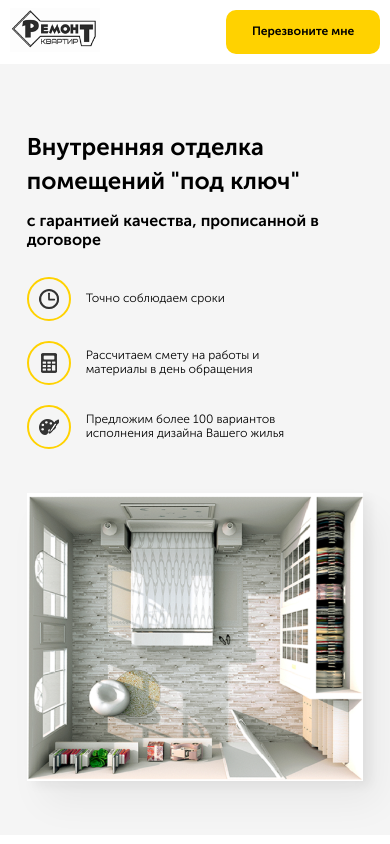
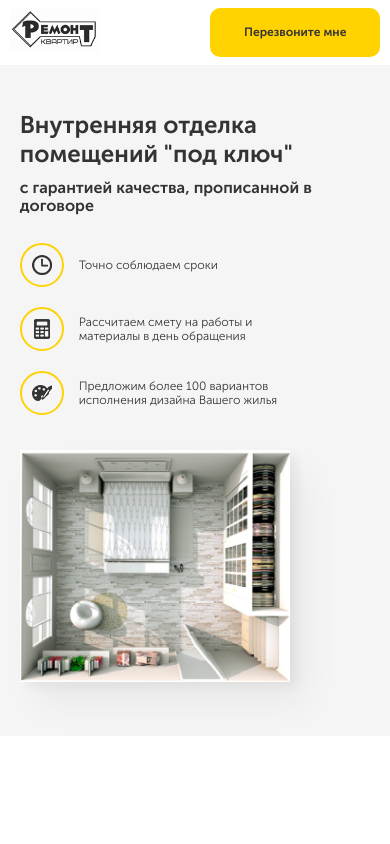
Before and after one commit to andreiF94/repair, a plain HTML site: page src/index.html in a window 390 px wide. Drawn offline with Linux system fonts and the light colour scheme.

Commit message:
Поправлен адаптив

```diff
--- a/src/css/style.css
+++ b/src/css/style.css
@@ -18,6 +18,7 @@
 body {
   font-family: 'Museo Sans Light', sans-serif;
   font-weight: 300;
+  color: #333333;
 }
 
 img {
@@ -53,6 +54,7 @@ img {
   border-radius: 10px;
   border: none;
   background-color: #ffd200;
+  color: #333333;
 }
 
 /* Импорт стилей шапки */
@@ -94,7 +96,9 @@ img {
 }
 
 .navbar__button {
-  padding: 18px 30px;
+  width: 170px;
+  height: 49px;
+  text-align: center;
   margin-left: 30px;
   font-size: 13px;
   font-family: 'Museo Sans Bold', sans-serif;
@@ -136,10 +140,13 @@ img {
     margin-top: -2px;
     margin-left: 49px;
     margin-right: 23px;
+    border-radius: 5px;
   }
   .navbar__logo {
-    width: 91px;
-    margin-left: 20px;
+    margin-left: 10px;
+  }
+  .navbar__logo img {
+    min-width: 91px;
   }
 }
 
@@ -158,7 +165,7 @@ img {
 .hero-text {
   -ms-flex-preferred-size: 47%;
       flex-basis: 47%;
-  padding-right: 140px;
+  padding-right: 70px;
 }
 
 .hero-text__title {
@@ -210,10 +217,13 @@ img {
 }
 
 .hero-list__text {
-  max-width: 300px;
+  max-width: 235px;
+  font-size: 14px;
+  line-height: 24px;
 }
 
 .hero-image img {
+  width: 570px;
   -webkit-box-shadow: 7px 5px 10px rgba(0, 0, 0, 0.05), 16px 22px 35px rgba(0, 0, 0, 0.05);
           box-shadow: 7px 5px 10px rgba(0, 0, 0, 0.05), 16px 22px 35px rgba(0, 0, 0, 0.05);
 }
@@ -229,11 +239,14 @@ img {
     margin-bottom: 44px;
   }
   .hero-text {
-    padding-right: 10px;
+    padding-right: 0;
   }
 }
 
 @media (max-width: 768px) {
+  .hero {
+    padding-top: 30px;
+  }
   .hero-text__title {
     font-size: 24px;
     line-height: 1.4;
@@ -255,11 +268,22 @@ img {
 }
 
 @media (max-width: 390px) {
+  .hero-text__title {
+    line-height: 1.2;
+    margin-bottom: 10px;
+  }
   .hero-block {
-    margin-left: 17px;
-    margin-right: 17px;
+    margin-left: 10px;
+    margin-right: 10px;
+  }
+  .hero-list {
+    margin-bottom: 35px;
   }
   .hero-list__text {
+    line-height: 1.2;
     max-width: 200px;
   }
+  .hero-image {
+    width: 270px;
+  }
 }
--- a/src/sass/_interface.sass
+++ b/src/sass/_interface.sass
@@ -1,5 +1,6 @@
 body
   +reg
+  color: $text-color
 img
   max-width: 100%
 .container
@@ -20,3 +21,4 @@ img
   border-radius: 10px
   border: none
   background-color: $main-color
+  color: $text-color
--- a/src/sass/blocks/_hero.sass
+++ b/src/sass/blocks/_hero.sass
@@ -5,7 +5,7 @@
     display: flex
   &-text
     flex-basis: 47%
-    padding-right: 140px
+    padding-right: 70px
     &__title
       font-size: 41px
       line-height: 55px
@@ -33,9 +33,12 @@
       border-radius: 50%
       margin-right: 30px
     &__text
-      max-width: 300px
+      max-width: 235px
+      font-size: 14px
+      line-height: 24px
   &-image
     img
+      width: 570px
       box-shadow: 7px 5px 10px rgba(0, 0, 0, 0.05), 16px 22px 35px rgba(0, 0, 0, 0.05)
 @media (max-width: 1200px)
   .hero
@@ -44,9 +47,10 @@
     &-list
       margin-bottom: 44px
     &-text
-      padding-right: 10px
+      padding-right: 0
 @media (max-width: 768px)
   .hero
+    padding-top: 30px
     &-text
       &__title
         font-size: 24px
@@ -64,9 +68,17 @@
         margin-right: 15px
 @media (max-width: 390px)
   .hero
+    &-text
+      &__title
+        line-height: 1.2
+        margin-bottom: 10px
     &-block
-      margin-left: 17px
-      margin-right: 17px
+      margin-left: 10px
+      margin-right: 10px
     &-list
+      margin-bottom: 35px
       &__text
+        line-height: 1.2
         max-width: 200px
+    &-image
+      width: 270px
--- a/src/sass/blocks/_navbar.sass
+++ b/src/sass/blocks/_navbar.sass
@@ -13,7 +13,9 @@
     flex-direction: column
     font-size: 13px
   &__button
-    padding: 18px 30px
+    width: 170px
+    height: 49px
+    text-align: center
     margin-left: 30px
     font-size: 13px
     +bold
@@ -45,6 +47,8 @@
       margin-top: -2px
       margin-left: 49px
       margin-right: 23px
+      border-radius: 5px
     &__logo
-      width: 91px
-      margin-left: 20px
+      img
+        min-width: 91px
+      margin-left: 10px
```
